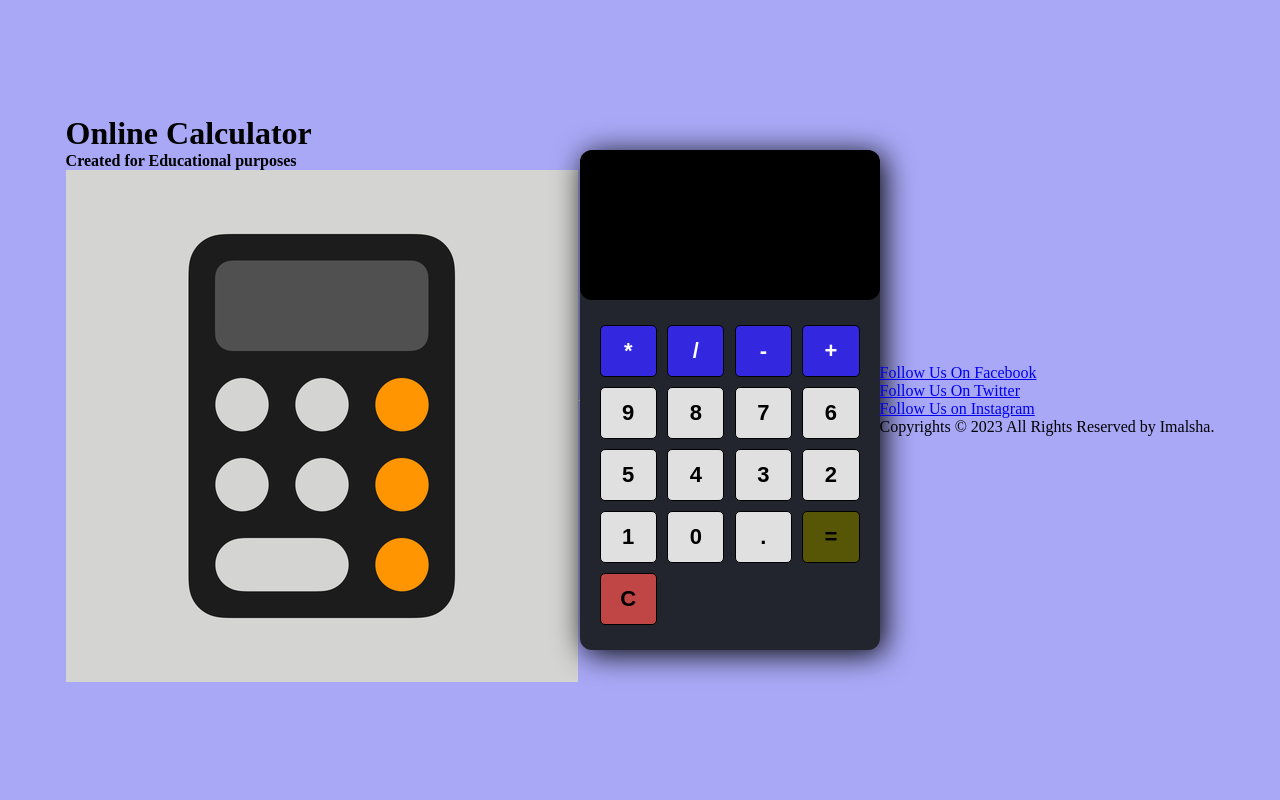
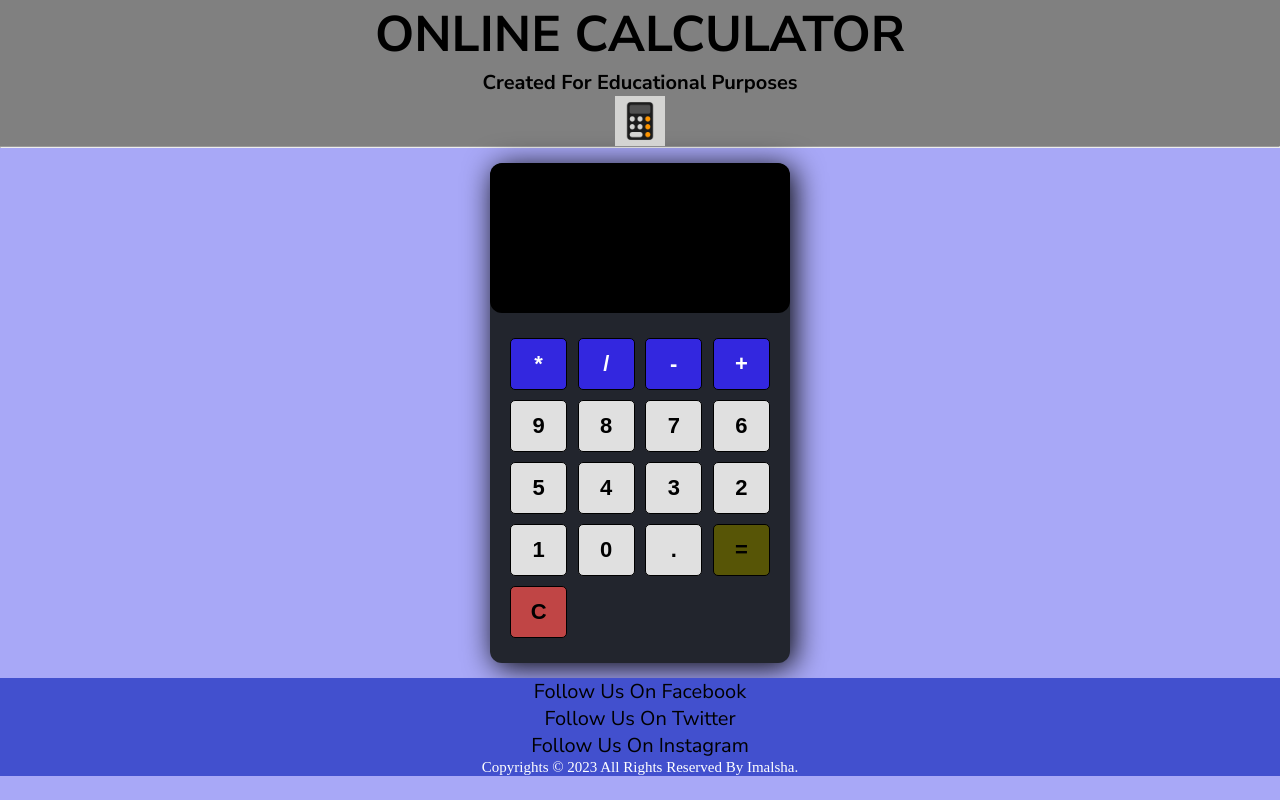
Before and after one commit to Code-Institute-Submissions/Calculator-7, a plain HTML site: page index.html in a window 1280 px wide. Drawn offline with Linux system fonts and the light colour scheme.

Commit message:
Styled Header & Footer

```diff
--- a/assets/CSS/style.css
+++ b/assets/CSS/style.css
@@ -1,28 +1,66 @@
+@import url('https://fonts.googleapis.com/css2?family=Nunito+Sans:wght@200;300;400;600;700&family=Nunito:wght@200&display=swap');
+/* All Elements */
 * {
     margin: 0;
     padding: 0;
-    box-sizing: border-box; /* All Elements */
+    box-sizing: border-box;
 }
+/*Header*/
+.main {
+    background-color: gray;
+    width: 100%;
+    height: fit-content;
+    margin-top: 0;
+    margin-left: 0;
+    margin-right: 0;
+    justify-content: center;
+}
+/*main heading 1*/
+.heading {
+    text-align: center;
+    font-family:'Nunito Sans', sans-serif;
+    font-size: 50px;
+    font-weight: bold;
+    text-transform: uppercase;
+}
+/*main heading 2*/
+.heading2 {
+    text-align: center;
+    font-family:'Nunito Sans', sans-serif;
+    font-size: 20px;
+    font-weight: bold;
+    text-transform: capitalize;
+}
+/*logo*/
+.image {
+    display: flex;
+    justify-content: center;
+    width: 50px;
+    height: 50px;
+    margin: auto;
+}
+body {
 
-body { /* Body of the HTML page*/
-    min-height: 100vh;
+    display: inline;
     background:#a8a8f7;
-    display: flex;
     justify-content: center;
     align-items: center;
 
 }
-
-.calculator {  /*Body of the calculator*/
+/*Body of the calculator*/
+.calculator {
     width: 300px;
     height: 500px;
     box-shadow: 4px 4px 30px rgba(0, 0, 0, 30);
     border-radius: 12px;
     background: #22252d;
     overflow: hidden;
+    margin:auto;
+    margin-top: 15px;
+    margin-bottom: 15px;
 }
-
-form input { /*Screen of the calculator*/
+/*Display bar of the calculator*/
+form input {
     width: 100%;
     height: 150px;
     border: none;
@@ -34,18 +72,16 @@ form input { /*Screen of the calculator*/
     text-align: right;
     pointer-events: none;
 }
-
-.buttons { /*Made the buttons in an Order*/
+/*Made the buttons in an Order*/
+.buttons {
     display: flex;
     flex-wrap: wrap;
     justify-content: space-between;
     padding: 20px;
-
 }
-
-
+/*Button Size and other*/
 button {
-    flex: 0 0 22%; /*Button Size and other*/
+    flex: 0 0 22%;
     margin: 5px 0;
     border: 1px solid black;
     width: 60px;
@@ -55,20 +91,51 @@ button {
     border-radius: 5px;
     cursor: pointer;
 }
-
-.btn-yellow { /*Addition / Substraction / Division/ Multilplication buttons color*/
+/*Addition / Substraction / Division/ Multilplication buttons color*/
+.btn-yellow {
     background: rgb(51, 39, 223);
     color: #fff;
 }
-
-.btn-grey { /*Number Buttons Color*/
+/*Number Buttons Color*/
+.btn-grey {
     background: rgb(224, 224, 224);
 }
-
-.btn-equal { /*Equal Button Color*/
+/*Equal Button Color*/
+.btn-equal {
     background-color: rgb(87, 85, 6);
 }
-
-.btn-clear { /*Clear Button Color*/
+/*Clear Button Color*/
+.btn-clear {
     background-color: rgb(192, 69, 69);
 }
+/*footer*/
+.footer {
+    background-color: rgb(66, 80, 206);
+    width: 100%;
+    height: fit-content;
+    margin-top: 0;
+    margin-left: 0;
+    margin-right: 0;
+    justify-content: center;
+    text-align: center;
+}
+/*footer Content 1 Social Media Links*/
+.fcont1 {
+    font-size: 20px;
+    text-decoration: none;
+    text-transform: capitalize;
+    color:black;
+    font-family:'Nunito Sans', sans-serif;
+}
+/*footer Content 1 hover*/
+.fcont1:hover {
+    color: #fff;
+}
+/*footer Content 2 Copyrights*/
+.fcont2 {
+    font-size: 15px;
+    text-decoration: none;
+    text-transform: capitalize;
+    color: white;
+    font-family:'Times New Roman', Times, serif;
+}
```
